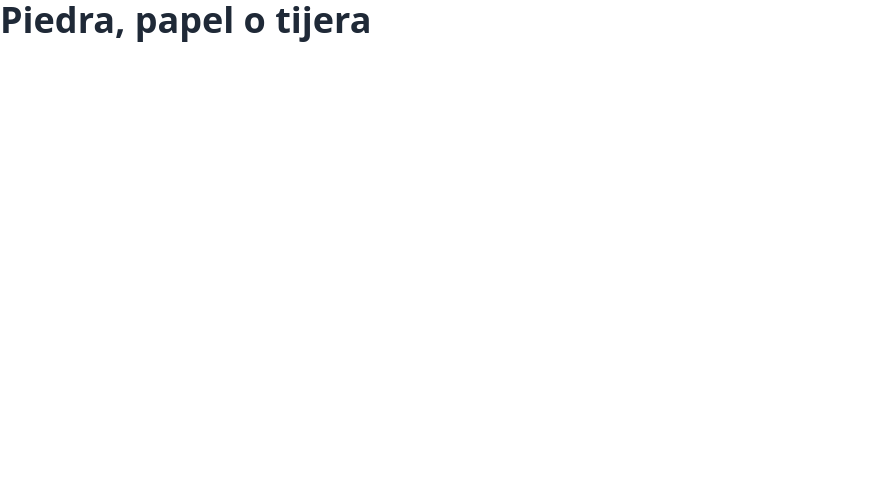
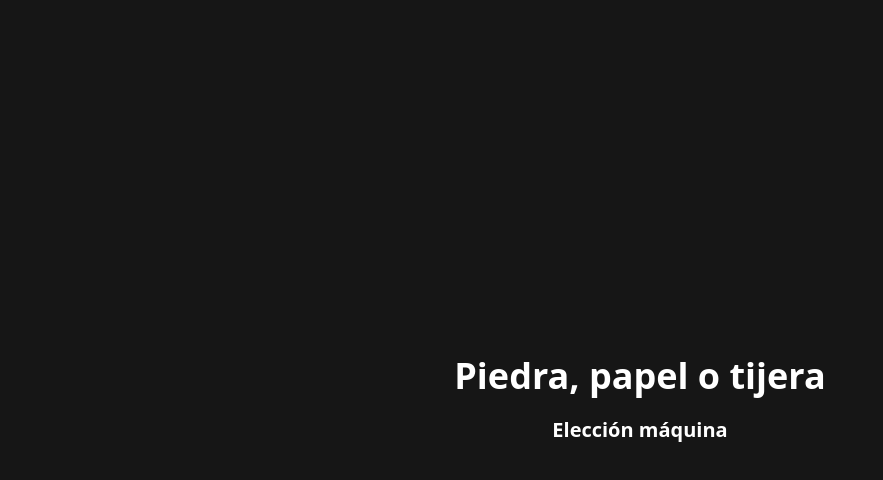
Before and after one commit to lucaspolluxcoop/rock-paper-scissor, a React (Vite) app: page / in a window 1280 px wide. Shown: the top 480 px of the page, without its empty margins (0-883 px from the left). Built offline with nearby package versions, Linux system fonts and the light colour scheme.

Commit message:
wip: show machine choise

```diff
--- a/src/App.css
+++ b/src/App.css
@@ -0,0 +1,4 @@
+body {
+  background-color: #161616;
+  color: white;
+}
--- a/src/App.jsx
+++ b/src/App.jsx
@@ -1,10 +1,24 @@
+import { useState } from 'react';
 import './App.css';
 
 function App() {
+  const { currentOption, setCurrentOption } = useState(null);
+  const options = ['rock', 'paper', 'scissors'];
+
+  const handleClick = () => {
+    setCurrentOption(options[Math.floor(Math.random() * options.length)]);
+    console.log(currentOption);
+  };
   return (
-    <>
-      <h1 className="text-4xl font-bold text-gray-800">Piedra, papel o tijera</h1>
-    </>
+    <div className="flex h-screen flex-col items-center justify-center">
+      <h1 className="text-4xl font-bold">Piedra, papel o tijera</h1>
+      <div className="mt-5 flex gap-4">
+        <button onClick={handleClick} className="button text-xl font-bold">
+          Elección máquina
+        </button>
+        {currentOption && <p className="text-xl font-bold">{currentOption}</p>}
+      </div>
+    </div>
   );
 }
 
```
